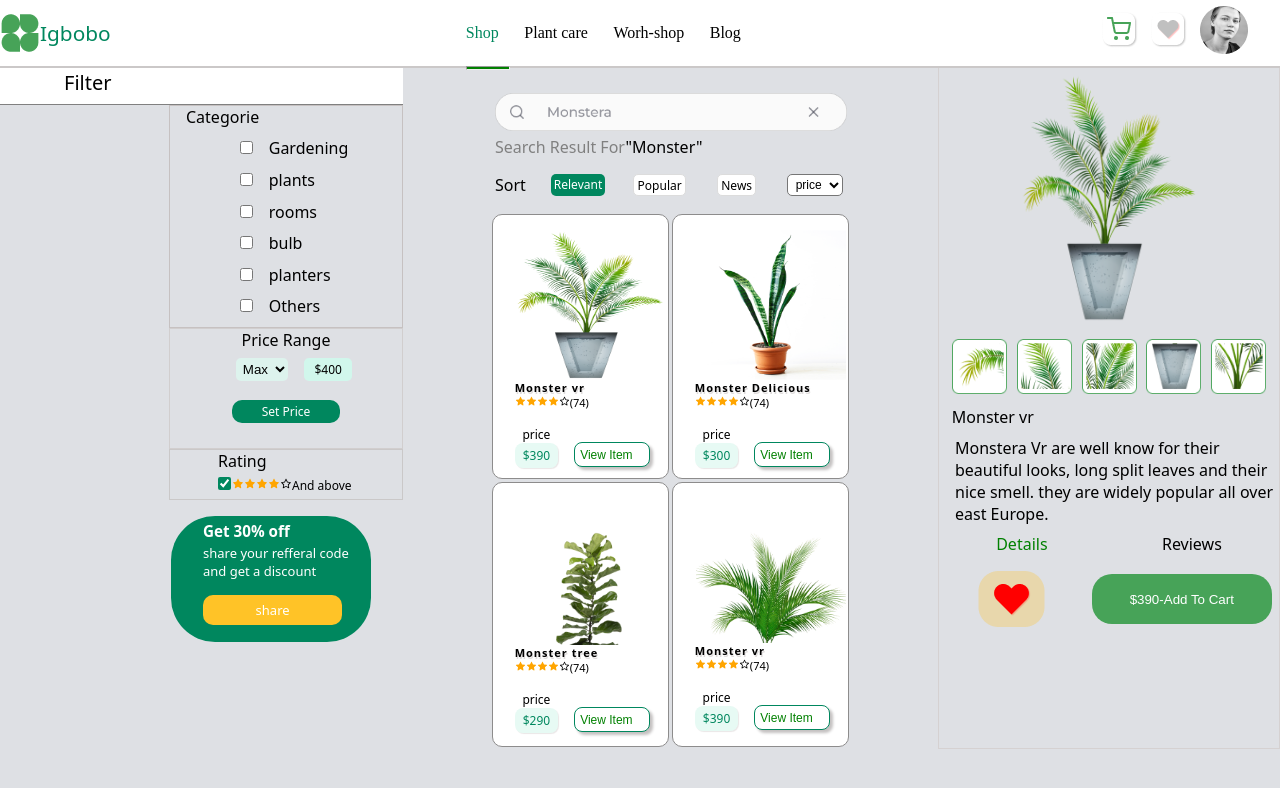
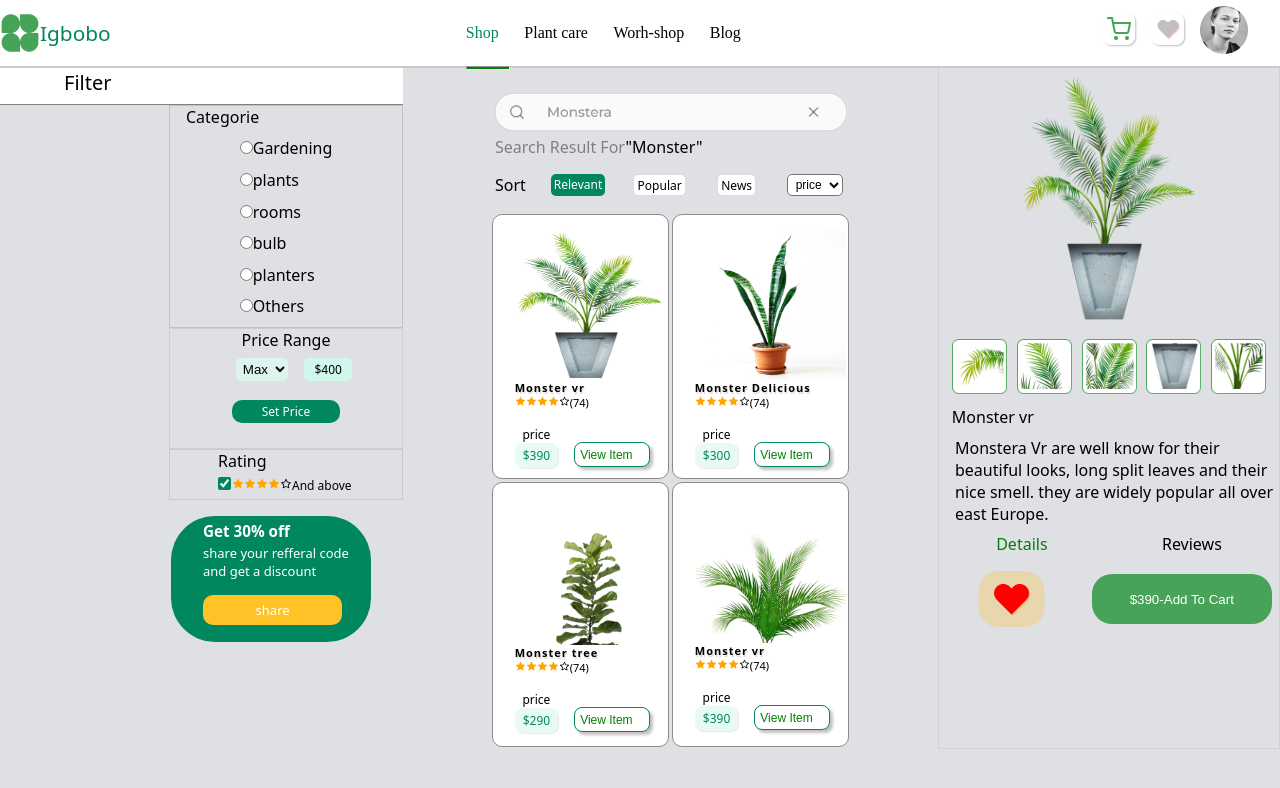
Before and after one commit to goodylove/igbobo, a React (Create React App) app: page / in a window 1280 px wide. Shown: the top 788 px of the page. Built offline with nearby package versions, Linux system fonts and the light colour scheme.

Commit message:
bg fixed

```diff
--- a/src/components/CartItems.jsx
+++ b/src/components/CartItems.jsx
@@ -1,75 +1,71 @@
 import React, { useContext, useMemo } from "react";
 
 import { Context } from "./Context";
-const CartItems = () => {
-  const {
-    items,
-    currentItemId,
-    handleAddItemToCart,
-    handleFindProductItemInCart,
-    handleItemQtyChange,
-    handleRemoveItemFromCart,
-    animateHeart,
-    checkItem,
-    getValue,
-  } = useContext(Context);
+const CartItems = ({ qty, product }) => {
+  //   const {
+  //     items,
+  //     currentItemId,
+  //     handleAddItemToCart,
+  //     handleFindProductItemInCart,
+  //     handleItemQtyChange,
+  //     handleRemoveItemFromCart,
+  //     animateHeart,
+  //     checkItem,
+  //     getValue,
+  //   } = useContext(Context);
 
-  // let plantItemsCon = items[0].plantItems;
-  let plantContent = getValue.map(
-    ({ img, name, id, price, images, description }) => {
-      return {
-        img: img,
-        name: name,
-        id: id,
-        price: price,
-        image: images,
-        description: description,
-      };
-    }
-  );
-  // console.log(plantContent);
+  //   // let plantItemsCon = items[0].plantItems;
+  //   let plantContent = getValue.map(
+  //     ({ img, name, id, price, images, description }) => {
+  //       return {
+  //         img: img,
+  //         name: name,
+  //         id: id,
+  //         price: price,
+  //         image: images,
+  //         description: description,
+  //       };
+  //     }
+  //   );
+  //   // console.log(plantContent);
 
-  const currentItem = useMemo(
-    () =>
-      plantContent.find((item) => item.id === currentItemId) || plantContent[0],
-    [currentItemId]
-  );
-  console.log(currentItem);
+  //   const currentItem = useMemo(
+  //     () =>
+  //       plantContent.find((item) => item.id === currentItemId) || plantContent[0],
+  //     [currentItemId]
+  //   );
+  //   console.log(currentItem);
 
-  const itemInCart = handleFindProductItemInCart(currentItem.id);
+  //   const itemInCart = handleFindProductItemInCart(currentItem.id);
 
-  const handleDecreaseQty = () => {
-    if (itemInCart.qty <= 1) {
-      handleRemoveItemFromCart(itemInCart.id);
-      return;
-    }
-    handleItemQtyChange(itemInCart.id, itemInCart.qty - 1);
-  };
+  //   const handleDecreaseQty = () => {
+  //     if (itemInCart.qty <= 1) {
+  //       handleRemoveItemFromCart(itemInCart.id);
+  //       return;
+  //     }
+  //     handleItemQtyChange(itemInCart.id, itemInCart.qty - 1);
+  //   };
 
   return (
     <div className="addtocart">
       <div className="second-wrapper">
         <div className="addCart-item">
           <div className="tree-items">
-            <img
-              src={currentItem.img}
-              alt={currentItem.name}
-              className="main-tree"
-            />
-            <div className="thumbnail">
-              {currentItem.image.map((image, index) => (
-                <img
-                  key={index}
-                  src={image}
-                  alt={currentItem.name}
-                  className="img-item"
-                />
-              ))}
-            </div>
+            <img src={product.img} alt={product.name} className="main-tree" />
+            {/* <div className="thumbnail">
+              {product.image.map((image, index) => (
+               <img
+                key={index}
+                src={image}
+                alt={product.name}
+                className="img-item"
+              />
+              ))}{" "}
+            </div> */}
           </div>
           <div className="details">
-            <p className="name-tr">{currentItem.name}</p>
-            <p>{currentItem.description}</p>
+            <p className="name-tr">{product.name}</p>
+            <p>{product.description}</p>
             <div className="detail-reviews">
               <span style={{ color: "green" }}>Details</span>
               <span>Reviews</span>
@@ -103,7 +99,8 @@ const CartItems = () => {
                 handleAddItemToCart(
                   currentItem.id,
                   currentItem.price,
-                  currentItem.name
+                  currentItem.name,
+                  currentItem.img
                 )
               }
             >
--- a/src/components/Context.jsx
+++ b/src/components/Context.jsx
@@ -21,6 +21,7 @@ const ContextProvider = ({ children }) => {
     //     id: 2,
     //     price: 20,
     //     name: "Monster VR",
+    //     img: Tree1,
     //   },
     // },
     // {
@@ -30,6 +31,7 @@ const ContextProvider = ({ children }) => {
     //     id: 3,
     //     price: 400,
     //     name: "Monster goeo",
+    //     img: Tree1,
     //   },
     // },
   ]);
@@ -62,7 +64,7 @@ const ContextProvider = ({ children }) => {
   }, []);
 
   const handleAddItemToCart = useCallback(
-    (producId, productPrice, productName) => {
+    (producId, productPrice, productName, productImg) => {
       const item = {
         id: cart.length,
         qty: 1,
@@ -70,6 +72,7 @@ const ContextProvider = ({ children }) => {
           id: producId,
           price: productPrice,
           name: productName,
+          img: productImg,
         },
       };
 
@@ -136,10 +139,6 @@ const ContextProvider = ({ children }) => {
   }, [checkItem]);
   console.log(getValue);
 
-  const handleCartItemOnClick = (e) => {
-    setIsCartClicked(true);
-  };
-
   const contextValue = useMemo(
     () => ({
       idRef,
@@ -147,7 +146,7 @@ const ContextProvider = ({ children }) => {
       items: itemsCon,
       handleCurrentItemId,
       currentItemId,
-      handleCartItemOnClick,
+
       isCartClicked,
       cart,
       cartQuantityCount,
--- a/src/components/addToCart/AddToCart.jsx
+++ b/src/components/addToCart/AddToCart.jsx
@@ -113,7 +113,8 @@ const AddToCart = () => {
                 handleAddItemToCart(
                   currentItem.id,
                   currentItem.price,
-                  currentItem.name
+                  currentItem.name,
+                  currentItem.img
                 )
               }
             >
--- a/src/components/categoriesection/CategorieSection.jsx
+++ b/src/components/categoriesection/CategorieSection.jsx
@@ -17,8 +17,9 @@ const Categoriesection = () => {
             <ul>
               <li>
                 <input
-                  type="checkbox"
+                  type="radio"
                   id="lant"
+                  name="group1"
                   onChange={handleChange}
                   checked={isChecked}
                 />
@@ -26,7 +27,9 @@ const Categoriesection = () => {
               </li>
               <li>
                 <input
-                  type="checkbox"
+                  type="radio"
+                  value="plant"
+                  name="group1"
                   id="plant"
                   onChange={handleChange}
                   checked={isChecked}
@@ -36,7 +39,9 @@ const Categoriesection = () => {
               </li>
               <li>
                 <input
-                  type="checkbox"
+                  type="radio"
+                  value="room"
+                  name="group1"
                   id="room"
                   onChange={handleChange}
                   checked={isChecked}
@@ -46,7 +51,8 @@ const Categoriesection = () => {
               </li>
               <li>
                 <input
-                  type="checkbox"
+                  name="group1"
+                  type="radio"
                   onChange={handleChange}
                   checked={isChecked}
                 />
@@ -55,7 +61,8 @@ const Categoriesection = () => {
               </li>
               <li>
                 <input
-                  type="checkbox"
+                  name="group1"
+                  type="radio"
                   onChange={handleChange}
                   checked={isChecked}
                 />
@@ -64,7 +71,8 @@ const Categoriesection = () => {
               </li>
               <li>
                 <input
-                  type="checkbox"
+                  name="group1"
+                  type="radio"
                   onChange={handleChange}
                   checked={isChecked}
                 />
--- a/src/components/centersection/Monster.jsx
+++ b/src/components/centersection/Monster.jsx
@@ -1,4 +1,4 @@
-import React, { useContext, useEffect, useState } from "react";
+import React, { useContext } from "react";
 import SearchImg from "../assets/Group 8.png";
 
 import "./Monstar.css";
@@ -6,39 +6,7 @@ import Item from "./../Item";
 import { Context } from "../Context";
 
 const Monster = () => {
-  const { items, handleCurrentItemId, getValue } = useContext(Context);
-  // const [getValue, setGetValue] = useState(items[0].plantItems);
-
-  // const formateItem = () => {
-  //   const newItem = items.map((item) => {
-  //     let id = item.id;
-  //     let plantItem = item.plantItems.map(
-  //       ({ img, name, id, price, images, description }) => {
-  //         return {
-  //           img,
-  //           name,
-  //           id,
-  //           price,
-  //           images,
-  //           description,
-  //         };
-  //       }
-  //     );
-  //     const plantsContent = [id, plantItem];
-  //     return plantsContent;
-  //   });
-  //   return newItem;
-  // };
-
-  // useEffect(() => {
-  //   const allItems = formateItem();
-  //   allItems.find((item) => {
-  //     if (item[0] === checkItem) {
-  //       setGetValue(item[1]);
-  //     }
-  //   });
-  // }, [checkItem]);
-  // console.log(getValue);
+  const { handleCurrentItemId, getValue } = useContext(Context);
 
   return (
     <div className="monster-wrapper">
--- a/src/components/nav/Nav.jsx
+++ b/src/components/nav/Nav.jsx
@@ -13,7 +13,7 @@ const Nav = () => {
     cartQuantityCount,
     animateItem,
     isCartClicked,
-    handleCartItemOnClick,
+
     idRef,
   } = useContext(Context);
   return (
@@ -53,7 +53,6 @@ const Nav = () => {
                 id="cart"
                 value={cartQuantityCount}
                 className={animateItem ? "animate-num" : "num"}
-                onClick={handleCartItemOnClick}
               >
                 {cartQuantityCount}
               </button>
--- /dev/null
+++ b/src/pages/CartPage.css
@@ -0,0 +1,3 @@
+  .cart-page{
+margin-top: 4rem;
+  }
--- a/src/pages/CartPage.js
+++ b/src/pages/CartPage.js
@@ -1,7 +1,22 @@
-import React from "react";
+import React, { useContext, useEffect, useMemo, useState } from "react";
+import "./CartPage.css";
+import { Context } from "../components/Context";
+
+import CartItems from "./../components/CartItems";
+import AddToCart from "./../components/addToCart/AddToCart";
 
 const CartPage = () => {
-  return <div>hello world</div>;
+  const { cart } = useContext(Context);
+
+  return (
+    <div className="cart-page">
+      <div>
+        {cart?.map(({ qty, product }) => {
+          return <CartItems qty={qty} product={product} />;
+        })}
+      </div>
+    </div>
+  );
 };
 
 export default CartPage;
```
